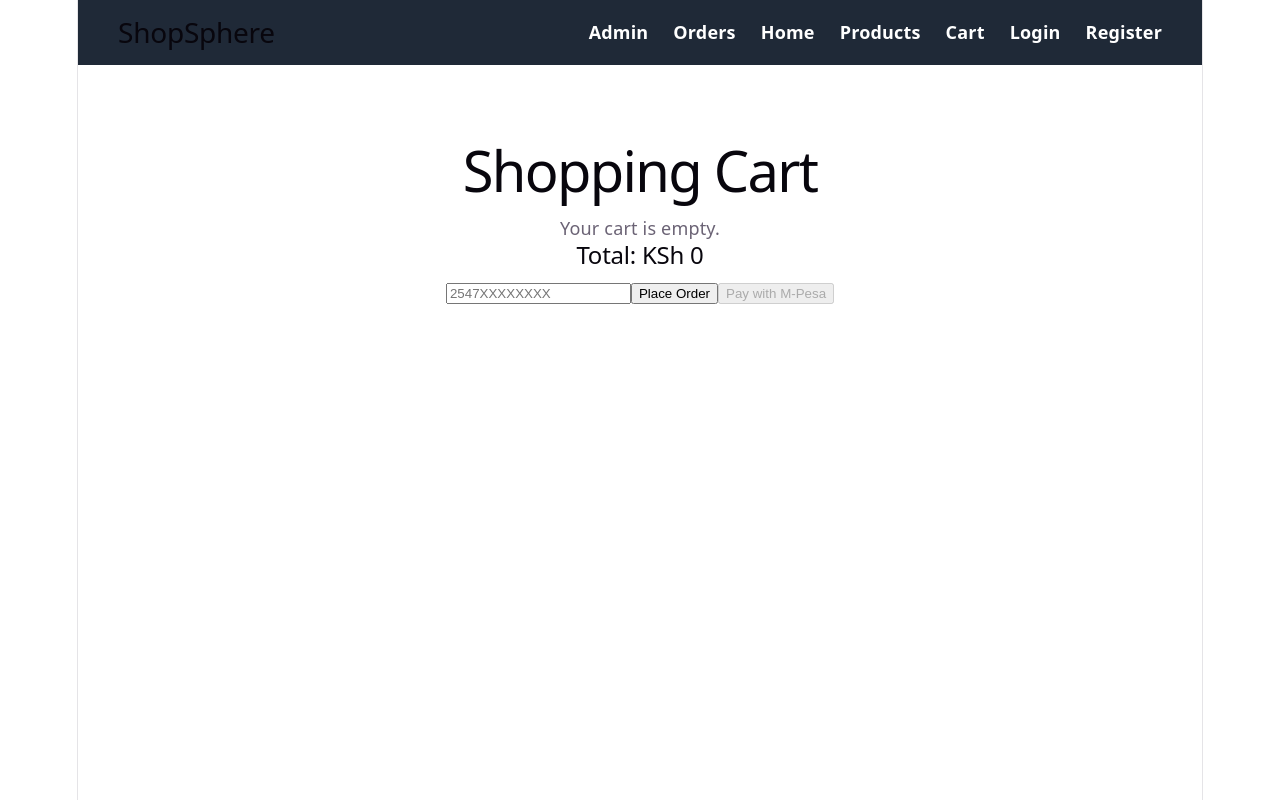
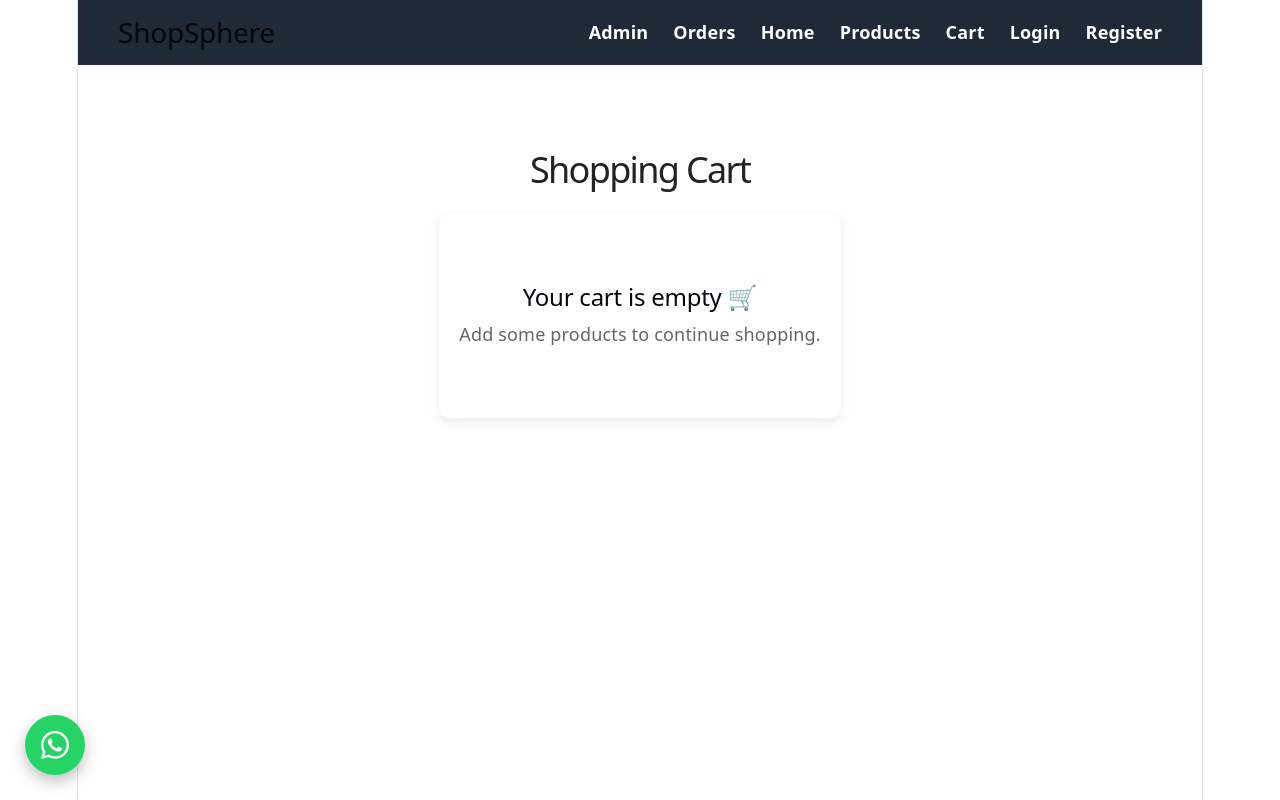
Before and after one commit to glentonagutu22-creator/shopapi-frontend, a React (Vite) app: page /cart in a window 1280 px wide. Built offline with nearby package versions, Linux system fonts and the light colour scheme.

Commit message:
Add WhatsApp button, Tawk.to chat, and improve cart UI

```diff
--- a/package.json
+++ b/package.json
@@ -13,6 +13,7 @@
     "axios": "^1.18.1",
     "react": "^19.2.7",
     "react-dom": "^19.2.7",
+    "react-icons": "^5.7.0",
     "react-router-dom": "^7.18.1",
     "react-toastify": "^11.1.0"
   },
--- a/src/App.jsx
+++ b/src/App.jsx
@@ -1,7 +1,7 @@
 import { BrowserRouter, Routes, Route } from "react-router-dom";
 import { ToastContainer } from "react-toastify";
 import "react-toastify/dist/ReactToastify.css";
-
+import WhatsAppButton from "./components/WhatsAppButton";
 import Home from "./pages/Home";
 import Products from "./pages/Products";
 import ProductDetails from "./pages/ProductDetails";
@@ -14,7 +14,7 @@ import ProtectedRoute from "./components/ProtectedRoute";
 import Admin from "./pages/Admin";
 import AdminRoute from "./components/AdminRoute";
 import AdminOrders from "./pages/AdminOrders";
-
+import TawkChat from "./components/TawkChat";
 function App() {
   return (
     <BrowserRouter>
@@ -58,6 +58,8 @@ function App() {
     autoClose={3000}
   />
 </>
+<WhatsAppButton />
+<TawkChat />
     </BrowserRouter>
   );
 }
--- /dev/null
+++ b/src/components/TawkChat.jsx
@@ -0,0 +1,22 @@
+import { useEffect } from "react";
+
+function TawkChat() {
+  useEffect(() => {
+    const script = document.createElement("script");
+
+    script.src = "https://embed.tawk.to/6a55d76d940f101d5323836b/1jtfl316s";
+    script.async = true;
+    script.charset = "UTF-8";
+    script.setAttribute("crossorigin", "*");
+
+    document.body.appendChild(script);
+
+    return () => {
+      document.body.removeChild(script);
+    };
+  }, []);
+
+  return null;
+}
+
+export default TawkChat;
--- /dev/null
+++ b/src/components/WhatsAppButton.jsx
@@ -0,0 +1,20 @@
+import { FaWhatsapp } from "react-icons/fa";
+import "../styles/WhatsAppButton.css";
+
+function WhatsAppButton() {
+  const phone =
+  import.meta.env.VITE_WHATSAPP_NUMBER;
+
+  return (
+    <a
+      href={`https://wa.me/${phone}?text=Hello,%20I'm%20interested%20in%20your%20products.`}
+      target="_blank"
+      rel="noopener noreferrer"
+      className="whatsapp-button"
+    >
+      <FaWhatsapp />
+    </a>
+  );
+}
+
+export default WhatsAppButton;
--- a/src/pages/Cart.jsx
+++ b/src/pages/Cart.jsx
@@ -75,51 +75,80 @@ const total = cart.reduce(
 console.log("Current orderId state:", orderId);
  return (
   <div className="cart-container">
-      <h1>Shopping Cart</h1>
+    <h1 className="cart-title">Shopping Cart</h1>
 
     {cart.length === 0 ? (
-        <p>Your cart is empty.</p>
+      <div className="empty-cart">
+        <h2>Your cart is empty 🛒</h2>
+        <p>Add some products to continue shopping.</p>
+      </div>
     ) : (
-        cart.map((product, index) => (
+      <>
+        <div className="cart-items">
+          {cart.map((product, index) => (
             <div className="cart-item" key={index}>
+              <img
+                src={product.image}
+                alt={product.name}
+                className="cart-image"
+              />
+
+              <div className="cart-details">
                 <h3>{product.name}</h3>
-           <p>KSh {product.price}</p>
 
-<p>
-  <strong>Quantity:</strong> {product.quantity}
+                <p className="price">
+                  KSh {product.price.toLocaleString()}
                 </p>
 
-<button className="qty-btn" onClick={() => decreaseQuantity(product._id)}>
+                <div className="quantity-controls">
+                  <button
+                    className="qty-btn"
+                    onClick={() => decreaseQuantity(product._id)}
+                  >
                     -
                   </button>
 
-<button className="qty-btn" onClick={() => increaseQuantity(product._id)}>
+                  <span>{product.quantity}</span>
+
+                  <button
+                    className="qty-btn"
+                    onClick={() => increaseQuantity(product._id)}
+                  >
                     +
                   </button>
+                </div>
 
-<button className="remove-btn" onClick={() => removeFromCart(product._id)}>
+                <button
+                  className="remove-btn"
+                  onClick={() => removeFromCart(product._id)}
+                >
                   Remove
                 </button>
+              </div>
 
+              <div className="subtotal">
+                <strong>
+                  KSh {(product.price * product.quantity).toLocaleString()}
+                </strong>
+              </div>
+            </div>
+          ))}
+        </div>
 
-<hr />
+        <div className="cart-summary">
+          <h2>Total: KSh {total.toLocaleString()}</h2>
 
-            <hr />
-          </div>
-        ))
-      )}
-      <h2>
-  Total: KSh {total}
-</h2>
           <input
             type="text"
             placeholder="2547XXXXXXXX"
             value={phone}
             onChange={(e) => setPhone(e.target.value)}
           />
+
           <button onClick={handleCheckout}>
             Place Order
           </button>
+
           <button
             onClick={handlePayment}
             disabled={loading || !orderId}
@@ -127,6 +156,9 @@ console.log("Current orderId state:", orderId);
             {loading ? "Sending STK..." : "Pay with M-Pesa"}
           </button>
         </div>
+      </>
+    )}
+  </div>
 );
 }
 
--- a/src/styles/Cart.css
+++ b/src/styles/Cart.css
@@ -1,44 +1,191 @@
+/* ===== Cart Page ===== */
+
 .cart-container {
-  max-width: 700px;
+  max-width: 1200px;
   margin: 40px auto;
   padding: 20px;
 }
 
+.cart-title {
+  text-align: center;
+  font-size: 2rem;
+  margin-bottom: 30px;
+  color: #222;
+}
+
+.cart-items {
+  display: flex;
+  flex-direction: column;
+  gap: 20px;
+}
+
+/* ===== Cart Item ===== */
+
 .cart-item {
-  border: 1px solid #ddd;
+  display: flex;
+  align-items: center;
+  gap: 20px;
+  background: #fff;
+  border-radius: 12px;
+  padding: 20px;
+  box-shadow: 0 4px 12px rgba(0,0,0,0.08);
+}
+
+.cart-image {
+  width: 120px;
+  height: 120px;
+  object-fit: cover;
   border-radius: 10px;
-  padding: 20px;
-  margin-bottom: 20px;
+  background: #f4f4f4;
+}
+
+.cart-details {
+  flex: 1;
+}
+
+.cart-details h3 {
+  margin-bottom: 10px;
+  color: #222;
+}
+
+.price {
+  color: #0b8457;
+  font-size: 1.1rem;
+  font-weight: bold;
+  margin-bottom: 15px;
+}
+
+/* ===== Quantity ===== */
+
+.quantity-controls {
+  display: flex;
+  align-items: center;
+  gap: 12px;
+  margin-bottom: 15px;
 }
 
 .qty-btn {
-  width: 40px;
-  height: 40px;
-  margin: 8px;
+  width: 38px;
+  height: 38px;
   border: none;
-  border-radius: 6px;
-  background: #2563eb;
+  border-radius: 50%;
+  background: #007bff;
   color: white;
-  font-size: 18px;
+  font-size: 20px;
   cursor: pointer;
   transition: 0.3s;
 }
 
 .qty-btn:hover {
-  background: #1d4ed8;
+  background: #0056b3;
 }
 
+/* ===== Remove ===== */
+
 .remove-btn {
-  margin-left: 15px;
+  border: none;
+  background: #dc3545;
+  color: white;
   padding: 10px 18px;
-  border: none;
-  border-radius: 6px;
-  background: #dc2626;
-  color: white;
+  border-radius: 8px;
   cursor: pointer;
   transition: 0.3s;
 }
 
 .remove-btn:hover {
-  background: #b91c1c;
+  background: #b02a37;
 }
+
+/* ===== Subtotal ===== */
+
+.subtotal {
+  font-size: 1.2rem;
+  font-weight: bold;
+  color: #060101;
+}
+
+/* ===== Summary ===== */
+
+.cart-summary {
+  margin-top: 35px;
+  background: white;
+  padding: 25px;
+  border-radius: 12px;
+  box-shadow: 0 4px 12px rgba(0,0,0,0.08);
+}
+
+.cart-summary h2 {
+  margin-bottom: 20px;
+}
+
+.cart-summary input {
+  width: 100%;
+  padding: 12px;
+  border: 1px solid #ccc;
+  border-radius: 8px;
+  margin-bottom: 15px;
+  font-size: 1rem;
+}
+
+.cart-summary button {
+  width: 100%;
+  padding: 13px;
+  margin-bottom: 12px;
+  border: none;
+  border-radius: 8px;
+  background: #007bff;
+  color: rgb(218, 210, 210);
+  font-size: 1rem;
+  cursor: pointer;
+  transition: 0.3s;
+}
+
+.cart-summary button:hover:not(:disabled) {
+  background: #0056b3;
+}
+
+.cart-summary button:disabled {
+  background: gray;
+  cursor: not-allowed;
+}
+
+/* ===== Empty Cart ===== */
+
+.empty-cart {
+  text-align: center;
+  padding: 70px 20px;
+  background: white;
+  border-radius: 12px;
+  box-shadow: 0 4px 12px rgba(0,0,0,0.08);
+}
+
+.empty-cart h2 {
+  margin-bottom: 10px;
+}
+
+.empty-cart p {
+  color: #666;
+}
+
+/* ===== Responsive ===== */
+
+@media (max-width: 768px) {
+
+  .cart-item {
+    flex-direction: column;
+    text-align: center;
+  }
+
+  .cart-image {
+    width: 180px;
+    height: 180px;
+  }
+
+  .quantity-controls {
+    justify-content: center;
+  }
+
+  .subtotal {
+    margin-top: 10px;
+  }
+}
--- /dev/null
+++ b/src/styles/WhatsAppButton.css
@@ -0,0 +1,39 @@
+.whatsapp-button {
+  position: fixed;
+  bottom: 25px;
+  left: 25px;
+  width: 60px;
+  height: 60px;
+  background: #25D366;
+  color: white;
+  border-radius: 50%;
+  display: flex;
+  justify-content: center;
+  align-items: center;
+  text-decoration: none;
+  font-size: 32px;
+  box-shadow: 0 6px 15px rgba(0, 0, 0, 0.25);
+  z-index: 9999;
+  transition: all 0.3s ease;
+}
+
+.whatsapp-button:hover {
+  transform: scale(1.12);
+  box-shadow: 0 10px 20px rgba(0, 0, 0, 0.35);
+}
+
+.whatsapp-button:active {
+  transform: scale(0.95);
+}
+
+/* Mobile */
+
+@media (max-width: 768px) {
+  .whatsapp-button {
+    width: 55px;
+    height: 55px;
+    font-size: 28px;
+    bottom: 20px;
+    right: 20px;
+  }
+}
```
Also changed, not shown: 1 other file (tests, documents, lock files or other folders). Lines whose indentation alone changed are shown as unchanged.
